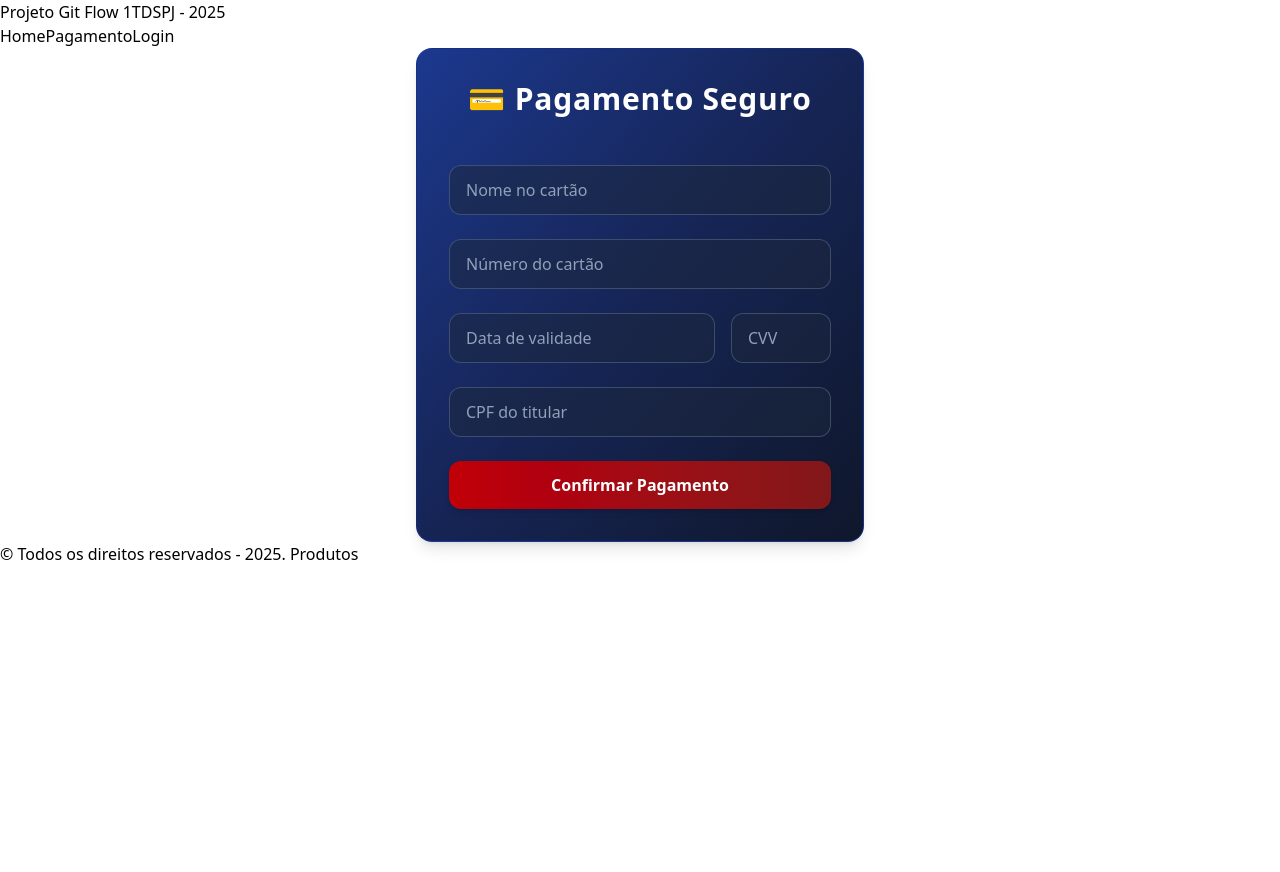
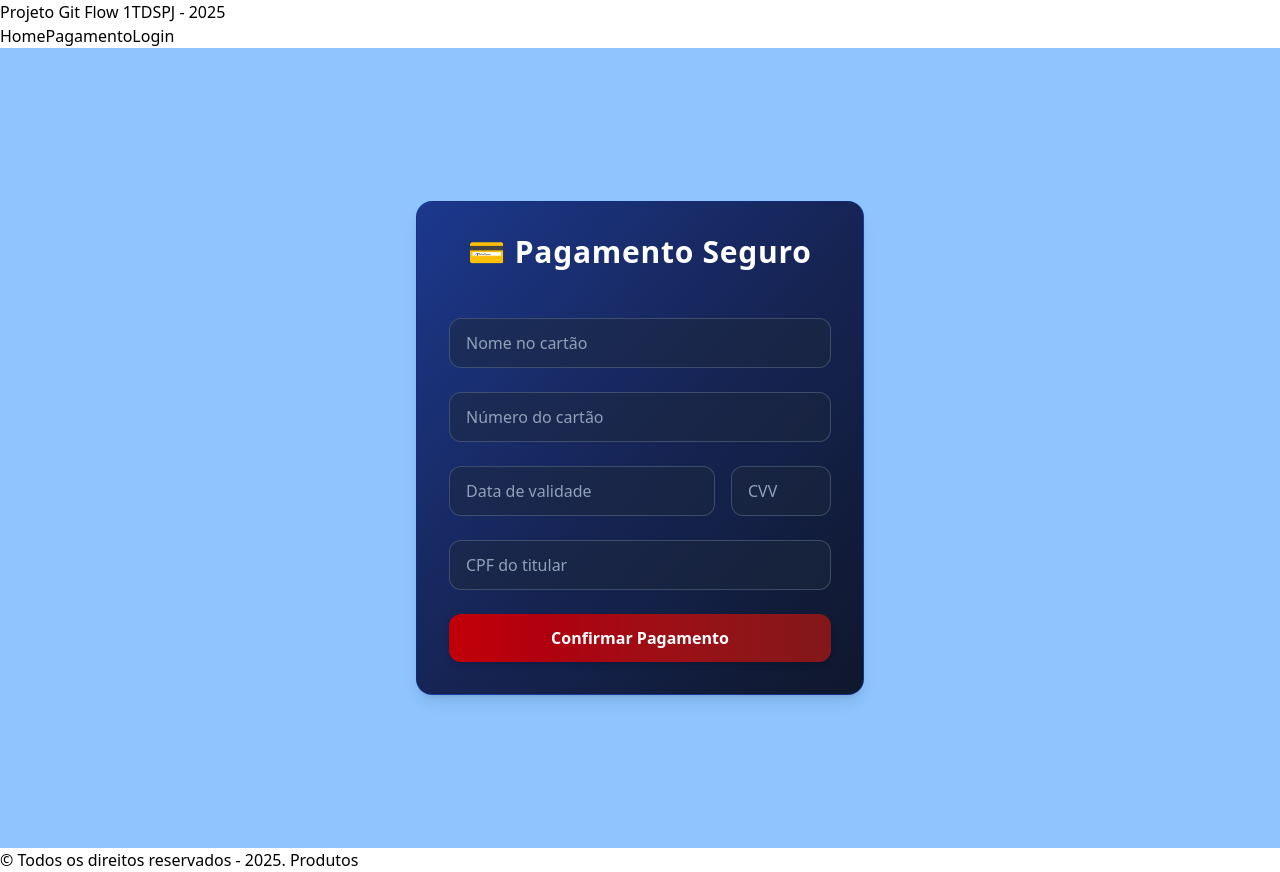
Before and after one commit to 1TDSPJ-2025/sistema-flow, a React (Vite) app: page /pagamento in a window 1280 px wide. Before the commit the page ends 800 px from the top, so only its background shows below. Built offline with nearby package versions, Linux system fonts and the light colour scheme.

Commit message:
feat(Pagamento): adicionado body e estilizando container do cartao pagamento

```diff
--- a/src/routes/Pagamento/index.tsx
+++ b/src/routes/Pagamento/index.tsx
@@ -22,6 +22,7 @@ export default function Pagamento() {
   };
 
   return (
+    <main className="h-[100vh] w-[100vw]">
     <div className="pagamento-container">
       <form onSubmit={handleSubmit(onSubmit)} className="formularios">
         <h1>💳 Pagamento Seguro</h1>
@@ -68,5 +69,6 @@ export default function Pagamento() {
         </button>
       </form>
     </div>
+    </main>
   );
 }
--- a/src/styles.css
+++ b/src/styles.css
@@ -1,9 +1,14 @@
 @import "tailwindcss";
-//Página de Pagamento
-.pagamento-container {
-  @apply min-h-screen bg-black flex items-center justify-center px-4 py-8;
+/*Pagina de pagamento*/
+
+body{
+  width: 100vw;
+  height: 100vh;
 }
 
+.pagamento-container {
+  @apply w-full h-full bg-blue-300 flex items-center justify-center px-4 py-8;
+}
 .formularios {
   @apply flex flex-col gap-6 w-full max-w-md mx-auto p-8 bg-gradient-to-br from-blue-900 via-blue-950 to-slate-900 rounded-2xl shadow-lg border border-blue-800/50;
 }
```
